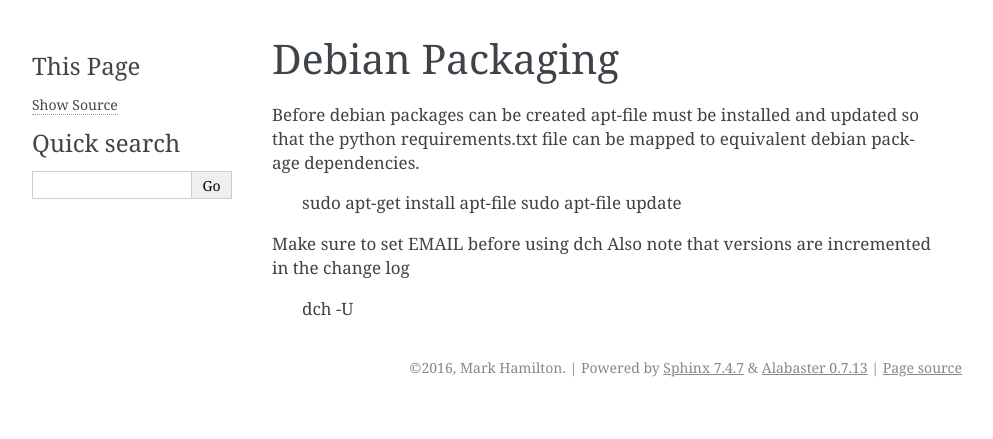
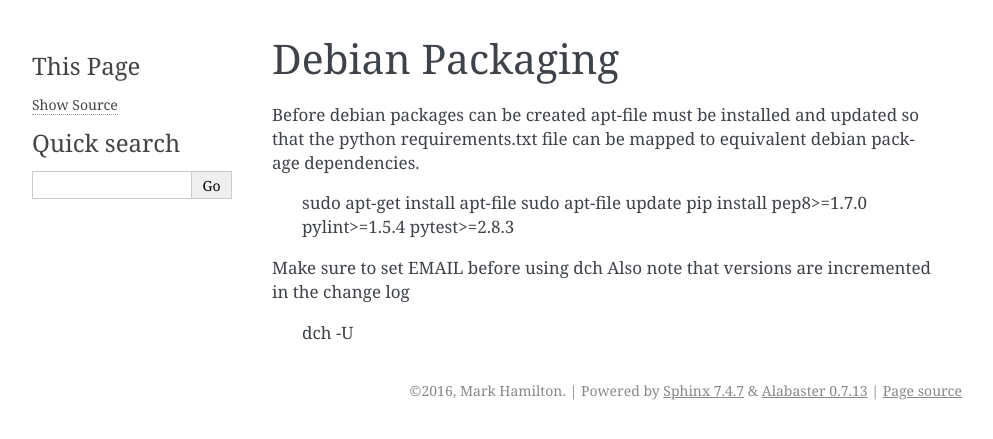
Before and after one commit to testcraftsman/testpool, a Sphinx documentation site: the page built from docs/source/development.rst, in a window 1280 px wide. Shown: the top 439 px of the page, without its empty margins (148-1141 px from the left). Built offline with Sphinx 7.4.7, drawn with Linux system fonts in a browser that asks for light colours.

Commit message:
changed pip requirements

```diff
--- a/docs/source/development.rst
+++ b/docs/source/development.rst
@@ -9,6 +9,7 @@ debian package dependencies.
 
   sudo apt-get install apt-file
   sudo apt-file update
+  pip install pep8>=1.7.0 pylint>=1.5.4 pytest>=2.8.3
 
 Make sure to set EMAIL before using dch
 Also note that versions are incremented in the change log
--- a/docs/source/index.rst
+++ b/docs/source/index.rst
@@ -11,6 +11,7 @@ Contents:
 .. toctree::
    quickstart.rst
    installation.rst
+   development.rst
    :maxdepth: 3
 
 
--- a/setup.py
+++ b/setup.py
@@ -20,7 +20,7 @@ version = subprocess.check_output("dpkg-parsechangelog --show-field Version",
 with open(os.path.join(os.path.dirname(__file__), 'README.md')) as readme:
     README = readme.read()
 
-fpath = os.path.join(os.path.dirname(__file__), 'requirements.txt')
+fpath = os.path.join(os.path.dirname(__file__), 'requirements.pip')
 
 with open(fpath) as hdl:
     REQUIREMENTS = hdl.read()
```
Also changed, not shown: docs/source/quickstart.rst (+18 -5 lines), 4 other files.
